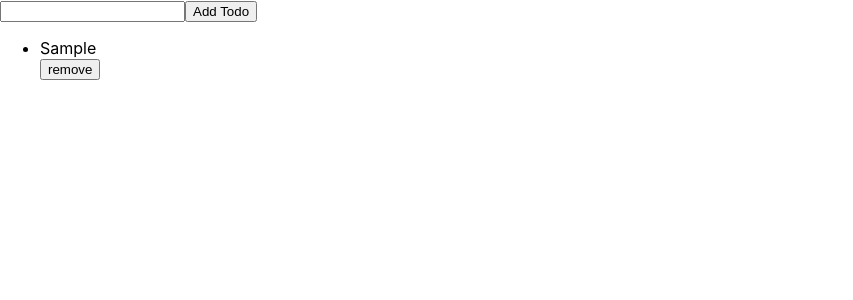
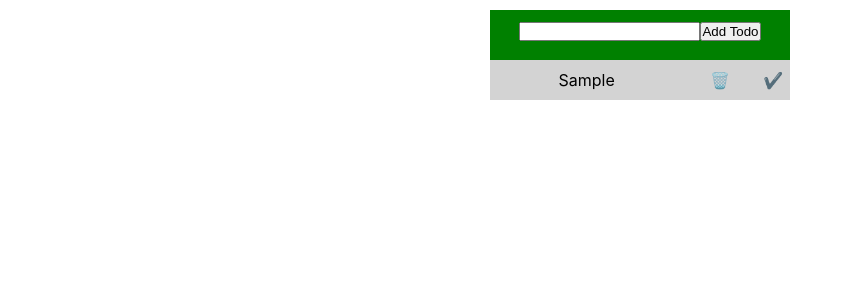
Before and after one commit to hsteele-creator/redux-todo, a React (Create React App) app: page / in a window 1280 px wide. Both pictures are taken after typing "Sample" into the empty fields and a click on the button "Add Todo". Shown: the top 300 px of the page, without its empty margins (0-853 px from the left). Built offline with nearby package versions, Linux system fonts and the light colour scheme.

Commit message:
finished working on finished todo button

```diff
--- /dev/null
+++ b/src/Todo.css
@@ -0,0 +1,27 @@
+* {
+    margin: 0;
+    padding: 0;
+}
+
+#todo {
+    background-color: lightgrey;
+    width: 300px;
+    margin: 0 auto 0 auto;
+    box-sizing: border-box;
+    text-align: center;
+    padding: 10px 0;
+    display: flex;
+    justify-content: space-around;
+    font-size: 16px;
+    overflow-wrap: break-word;
+}
+
+#todo-item {
+    list-style-type: none;
+    word-break: break-all;
+    width: 60%;
+}
+
+#remove {
+    width: 20%;
+}
--- a/src/Todo.js
+++ b/src/Todo.js
@@ -1,5 +1,6 @@
 import React from "react"
 import { useSelector, useDispatch } from "react-redux"
+import "./Todo.css"
 
 const Todo = ({index}) => {
 
@@ -10,10 +11,15 @@ const Todo = ({index}) => {
         dispatch({type: "REMOVE_TODO", payload: {index: index}})
     }
 
+    const finishedTodo = () => {
+
+    }
+
     return (
-    <div>
-    <li>{todo}</li>
-    <button onClick={removeTodo}>remove</button>
+    <div id="todo">
+    <li id="todo-item">{todo}</li>
+    <p id="remove" onClick={removeTodo}>🗑️</p>
+    <p id="finished" onClick={removeTodo}>✔️</p>
     </div>
     )
 }
--- /dev/null
+++ b/src/TodoForm.css
@@ -0,0 +1,9 @@
+#Todo-Container {
+    background-color: green;
+    width: 300px;
+    height: 50px;
+    margin: 10px auto 0 auto;
+    box-sizing: border-box;
+    text-align: center;
+    padding: 10px 0;
+}
--- a/src/TodoForm.js
+++ b/src/TodoForm.js
@@ -1,6 +1,7 @@
 import React from "react"
 import {useRef} from "react"
 import { useDispatch  } from "react-redux"
+import "./TodoForm.css"
 
 const TodoForm = () => {
 
@@ -13,10 +14,10 @@ const TodoForm = () => {
     }
 
     return (
-        <>
+        <div id="Todo-Container">
         <input type="text" ref={todoRef}></input>
         <button onClick={addTodo} type="submit">Add Todo</button>
-        </>
+        </div>
     )
 }
 
--- a/src/rootReducer.js
+++ b/src/rootReducer.js
@@ -5,7 +5,9 @@ const rootReducer = (state=INITIAL_STATE, action) => {
         case("ADD_TODO"):
             return [...state, {todo : action.payload.todo}]
         case("REMOVE_TODO"):
-            return state.filter((todo, i) => i != action.payload.index)
+            return state.filter((todo, i) => i != action.payload.index);
+        case("FINISHED_TODO") :
+            return state.map((todo, i) => action.payload.index === i ? todo.finished = true : todo)
         default:
             return state
     }
```
